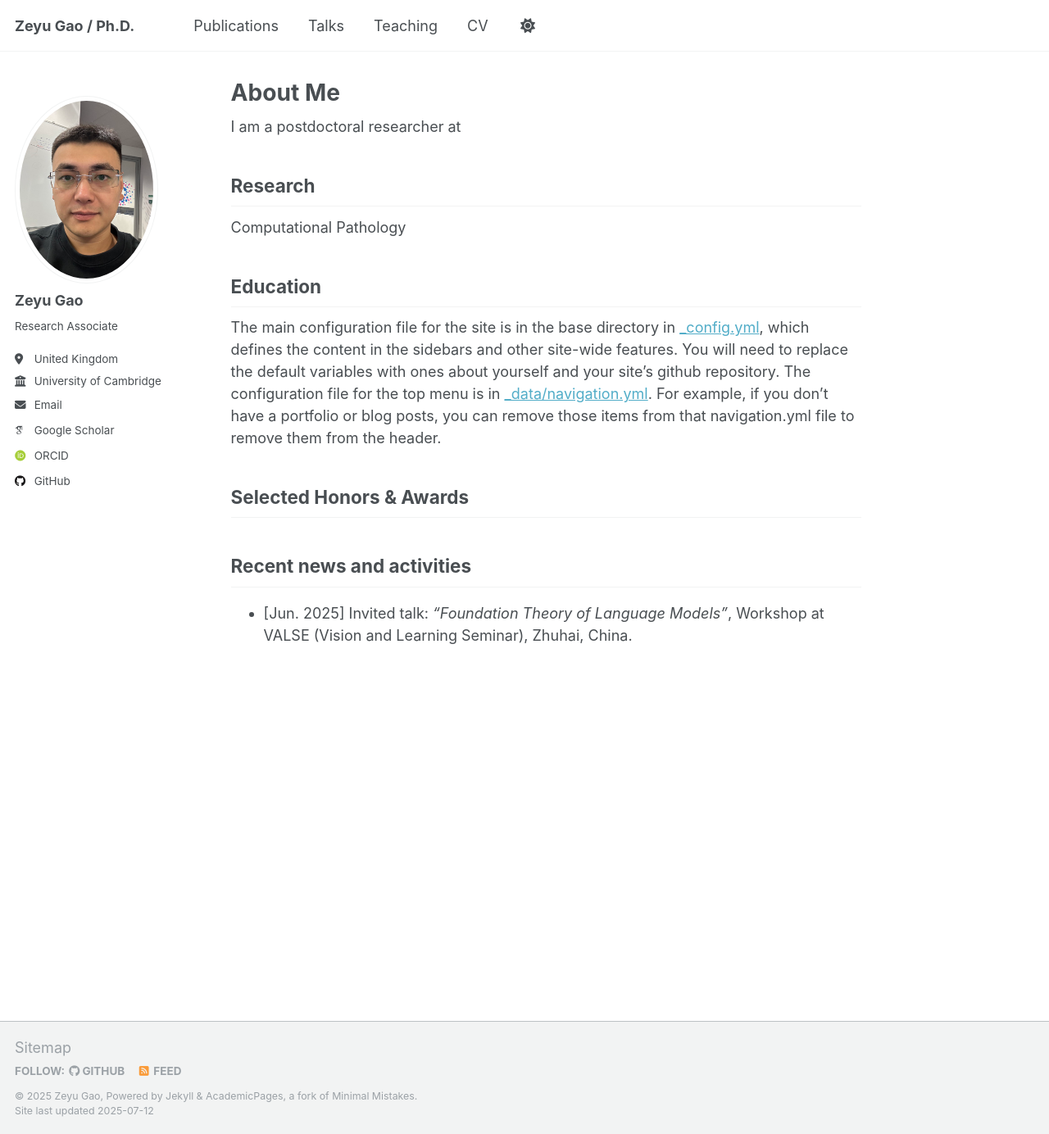
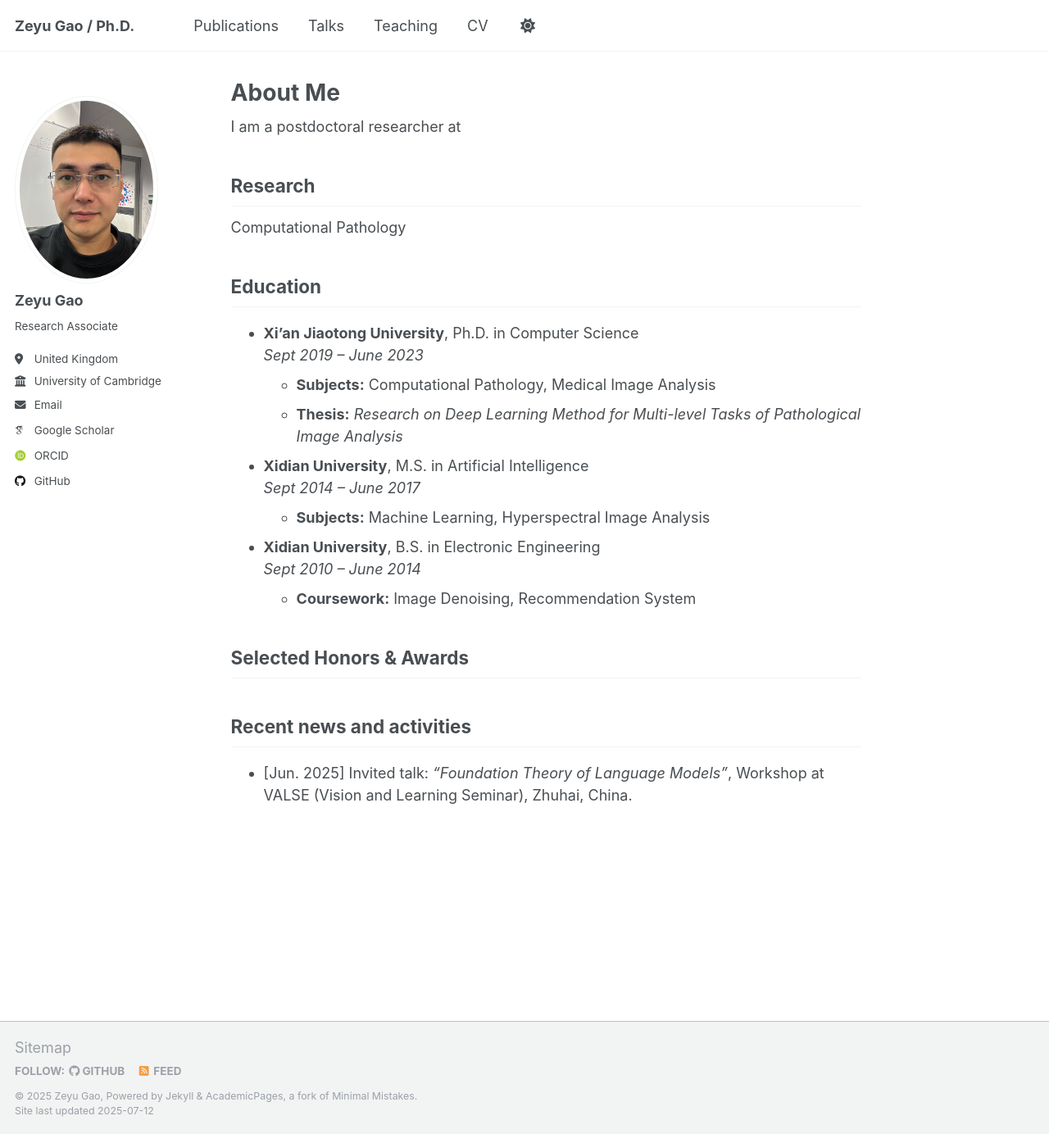
Before and after one commit to ZeyuGaoAi/ZeyuGaoAi.github.io, a Jekyll site: the page built from _pages/about.md, in a window 1280 px wide and 1384 px high. Shown: the whole window at 82% size. Built offline with Jekyll 4.4.1, drawn with Linux system fonts in a browser that asks for light colours; some web fonts are replaced; a script that is not in the unit is left out.

Commit message:
Update about.md

```diff
--- a/_pages/about.md
+++ b/_pages/about.md
@@ -14,7 +14,19 @@ Computational Pathology
 
 Education
 ------
-The main configuration file for the site is in the base directory in [_config.yml](https://github.com/academicpages/academicpages.github.io/blob/master/_config.yml), which defines the content in the sidebars and other site-wide features. You will need to replace the default variables with ones about yourself and your site's github repository. The configuration file for the top menu is in [_data/navigation.yml](https://github.com/academicpages/academicpages.github.io/blob/master/_data/navigation.yml). For example, if you don't have a portfolio or blog posts, you can remove those items from that navigation.yml file to remove them from the header.
+
+- **Xi’an Jiaotong University**, Ph.D. in Computer Science
+  *Sept 2019 – June 2023*
+  - **Subjects:** Computational Pathology, Medical Image Analysis
+  - **Thesis:** *Research on Deep Learning Method for Multi-level Tasks of Pathological Image Analysis*
+
+- **Xidian University**, M.S. in Artificial Intelligence
+  *Sept 2014 – June 2017*
+  - **Subjects:** Machine Learning, Hyperspectral Image Analysis
+
+- **Xidian University**, B.S. in Electronic Engineering
+  *Sept 2010 – June 2014*
+  - **Coursework:** Image Denoising, Recommendation System
 
 Selected Honors & Awards
 ------
```
